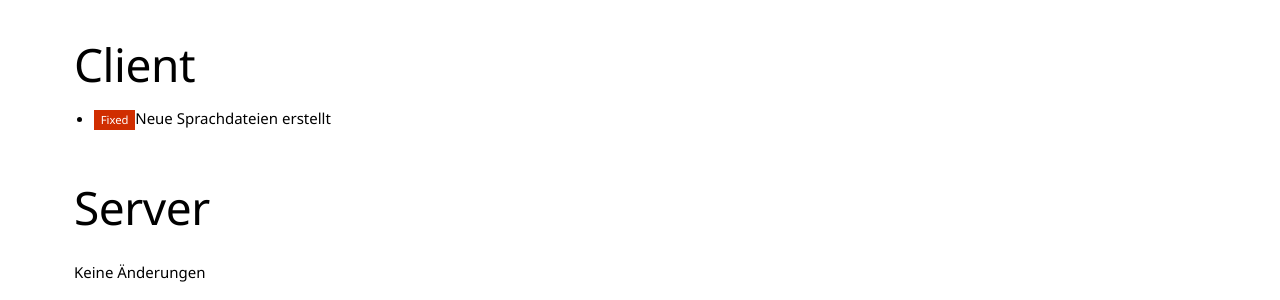
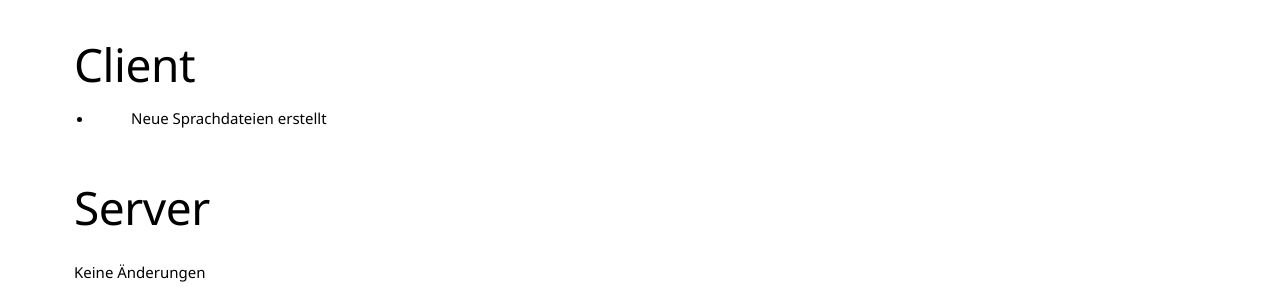
Before and after one commit to primesoft-group/oneoffixx-docs, a Jekyll site: the page built from _pages/install/de/releasenotes.md, in a window 1280 px wide and 900 px high, scrolled down 3222 px. Shown: the part 148-448 px from the top of the window. Built offline with Jekyll 4.4.1, drawn with Linux system fonts in a browser that asks for light colours; nearby versions of some CDN libraries; some web fonts are replaced.

Commit message:
Bug in Feature geändert

```diff
--- a/_pages/install/de/releasenotes.md
+++ b/_pages/install/de/releasenotes.md
@@ -92,7 +92,7 @@
 # OneOffixx 2.3.50100
 
 ## Client
-* <span class="label label-danger">Fixed</span>Neue Sprachdateien erstellt
+* <span class="label label-succes">New</span>Neue Sprachdateien erstellt
 
 ## Server
 Keine Änderungen
```
